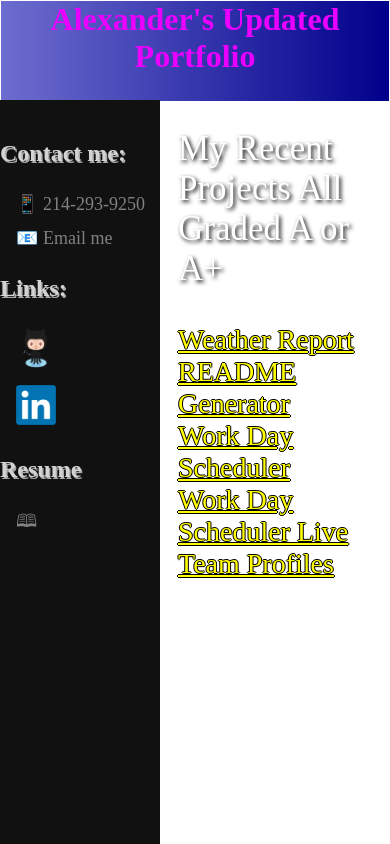
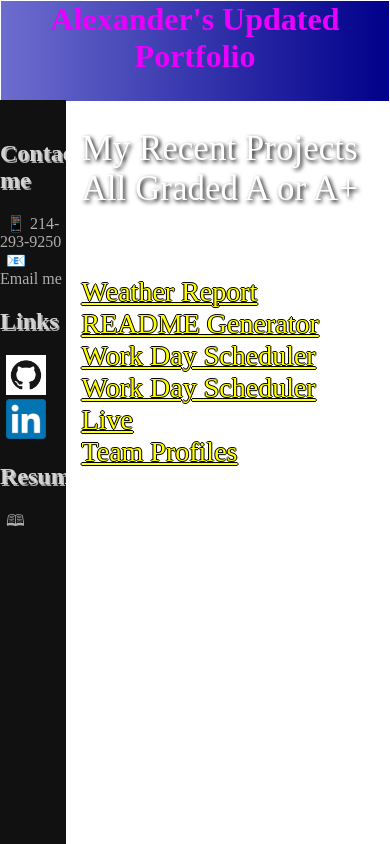
Before and after one commit to umnovjp/updatedPortfolio, a plain HTML site: page index.html in a window 390 px wide. Drawn offline with Linux system fonts and the light colour scheme.

Commit message:
adding some mobile features do not work yet

```diff
--- a/index.html
+++ b/index.html
@@ -19,13 +19,13 @@
   <p> </p>
   <script></script>
   <div class="sidenav">
-    <h2>Contact me:</h2>
-    <a>📱 214-293-9250</a>
+    <h2>Contact me</h2>
+    <a>📱 214-293-9250</a><br>
     <a href="mailto:umnovjp@yahoo.com">📧 Email me</a>
-    <h2>Links:</h2>
-    <a href="https://www.github.com/umnovjp"><img src="./assets/Octocat.png" alt="GitHub Logo" width="40"
-        height="40"></a>
-    <a href="https://www.linkedin.com/alexanderumnov"><img src="./assets/LinkedIn_logo_initials.png" alt="GitHub Logo"
+    <h2>Links</h2>
+    <a href="https://www.github.com/umnovjp"><img src="./assets/GitHubCat.png" alt="GitHub Logo" width="40"
+        height="40"></a><br>
+    <a href="https://www.linkedin.com/in/alexanderumnov/"><img src="./assets/LinkedIn_logo_initials.png" alt="LinkedIn Logo"
         width="40" height="40"></a>
     <h2>Resume</h2>
     <a href='./assets/Alexander_Github.pdf'>🕮</a>
@@ -33,7 +33,8 @@
 
   <div class="main">
 
-    <p class='parTitle'>My Recent Projects All Graded A or A+</p>
+    <p class='parTitle'>My Recent Projects All Graded A or A+</p><br>
+    <br>
     <a class='listItem' href="https://github.com/umnovjp/WeatherReport">Weather Report</a><br>
     <a class='listItem' href="https://github.com/umnovjp/readMeGenerator">README Generator</a><br>
     <a class='listItem' href="https://github.com/umnovjp/Work_Day_Scheduler">Work Day Scheduler</a><br>
--- a/style.css
+++ b/style.css
@@ -36,7 +36,7 @@ color: gray
 
 .sidenav {
   height: 100%;
-  width: 160px;
+  width: 17%;
   position: fixed;
   z-index: 1;
   top: 100px;
@@ -44,22 +44,51 @@ color: gray
   background-color: #111;
   overflow-x: hidden;
   padding-top: 20px;
+  display: flex-shrink;
+  flex: ;
+  order: 3;
 }
 
 .sidenav a {
-  padding: 6px 8px 6px 16px;
+  padding: 6px 1px 6px 6px;
   text-decoration: none;
-  font-size: 18px;
-  color: #818181;
-  display: block;
+  font-size: 16px;
+  color: #afaeae;
+  display: flex-shrink;
 }
 
 .sidenav a:hover {
   color: #f1f1f1;
 }
 
+.sidenav img:hover {
+  box-shadow: 5px 5px 3px rgb(234, 0, 255);
+}
+
 .main {
-  margin-left: 160px; /* Same as the width of the sidenav */
+  margin-left: 17%; /* Same as the width of the sidenav */
   font-size: 14px; /* Increased text to enable scrolling */
   padding: 0px 10px;
+  display: flex-grow;
 }
+
+@media screen and (max-width: 768px) {
+  /* Use flex-direction to stack the navbar, sidebar, and body */
+  main,
+  sidenav {
+    flex-direction: column;
+  }
+  /* Make the sidebar stack below the body */
+  aside {
+    order: 2;
+  }
+  /* Change the header background */
+  header {
+    background: #772014;
+  }
+  /* Change the navbar and footer background */
+  nav,
+  footer {
+    background-color: #bb8588;
+  }
+}
```
Also changed, not shown: assets/GitHubCat.png (added).
